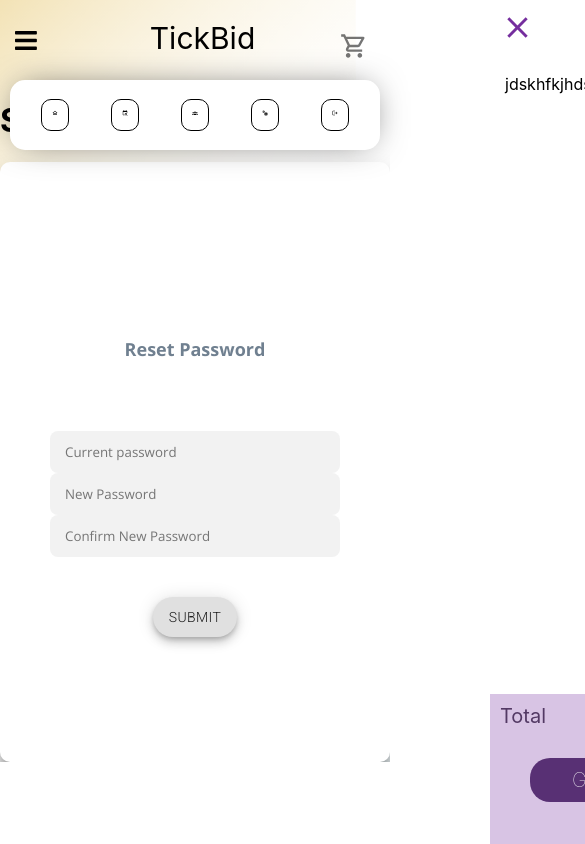
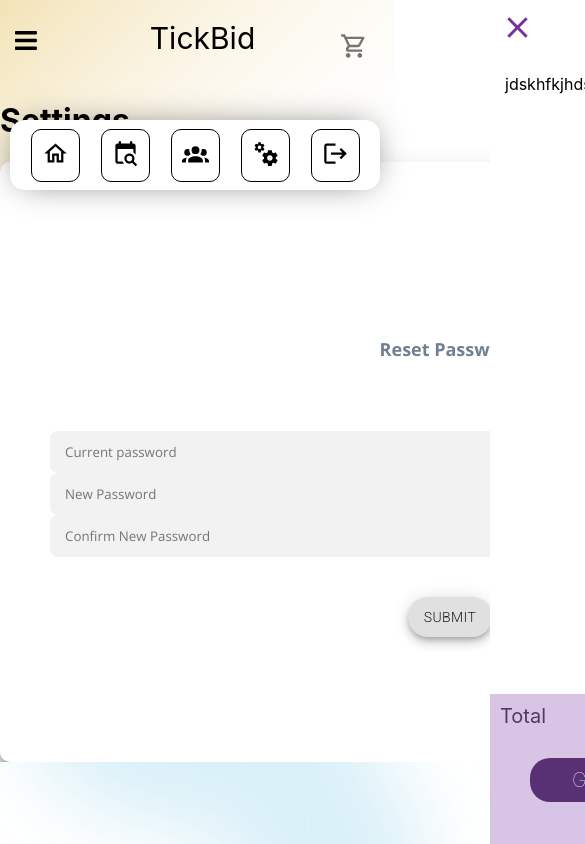
Before and after one commit to samitha093/Software-project, a Next.js app in the folder client/: page /manager/settings in a window 390 px wide. Shown: the top 844 px of the page, 585 px wide, since content can reach past the window. Built offline with nearby package versions, Linux system fonts and the light colour scheme; no server answers; a web font is replaced by a local one.

Commit message:
Errors Fixed As Discussed

```diff
--- a/client/components/manager/Styles.css
+++ b/client/components/manager/Styles.css
@@ -5,7 +5,7 @@
     left: 0%;
     top: calc(55vh - 325px);
     height: 700px;
-    width:130px;
+    width:200px;
     padding: 35px 35px;
 }
 .manager-c-sidebar-container{
@@ -114,6 +114,7 @@
         height: auto;
         min-height: 0px;
         padding: 10px 10px 0px;
+        margin-top: 40px; /*delete if not work*/
 
     }
     .manager-c-sidebar-container{
@@ -142,12 +143,12 @@
 
 @media only screen and (max-width: 500px) {
     .manager-c-sidebar-item{
-        margin: 0% 7%;
+        margin: 0% 4%;
     }
 }
 @media only screen and (max-width: 400px) {
     .manager-c-sidebar-item{
-        margin: 0% 6%;
+        margin: 0% 3%;
     }
     .manager-c-topbar-container{
         display: flex;
--- a/client/pages/manager/Styles.css
+++ b/client/pages/manager/Styles.css
@@ -3,6 +3,8 @@
 {
     background-image: url("../../assets/dashbord-bg.png");
     background-size: cover;
+    height:100vh;
+    position: absolute;
 }
 .manager-index
 {
--- a/client/pages/manager/activeevents.tsx
+++ b/client/pages/manager/activeevents.tsx
@@ -30,6 +30,12 @@ const activeevents: NextPage = () => {
                             <Activeevents/>
                             <Activeevents/>
                             <Activeevents/>
+                            <Activeevents/>
+                            <Activeevents/>
+                            <Activeevents/>
+                            <Activeevents/>
+                            <Activeevents/>
+                            <Activeevents/>
                         </div>
                     </div>
                 </div>
--- a/client/pages/manager/declinedevents.tsx
+++ b/client/pages/manager/declinedevents.tsx
@@ -30,6 +30,11 @@ const declinedevents: NextPage = () => {
                             <Declinedevents/>
                             <Declinedevents/>
                             <Declinedevents/>
+                            <Declinedevents/>
+                            <Declinedevents/>
+                            <Declinedevents/>
+                            <Declinedevents/>
+                            <Declinedevents/>
                         </div>
                     </div>
                 </div>
--- a/client/pages/manager/pendingevents.tsx
+++ b/client/pages/manager/pendingevents.tsx
@@ -30,6 +30,12 @@ const pendingevents: NextPage = () => {
                             <Pendingtickets/>
                             <Pendingtickets/>
                             <Pendingtickets/>
+                            <Pendingtickets/>
+                            <Pendingtickets/>
+                            <Pendingtickets/>
+                            <Pendingtickets/>
+                            <Pendingtickets/>
+                            <Pendingtickets/>
                         </div>
                     </div>
                 </div>
```
